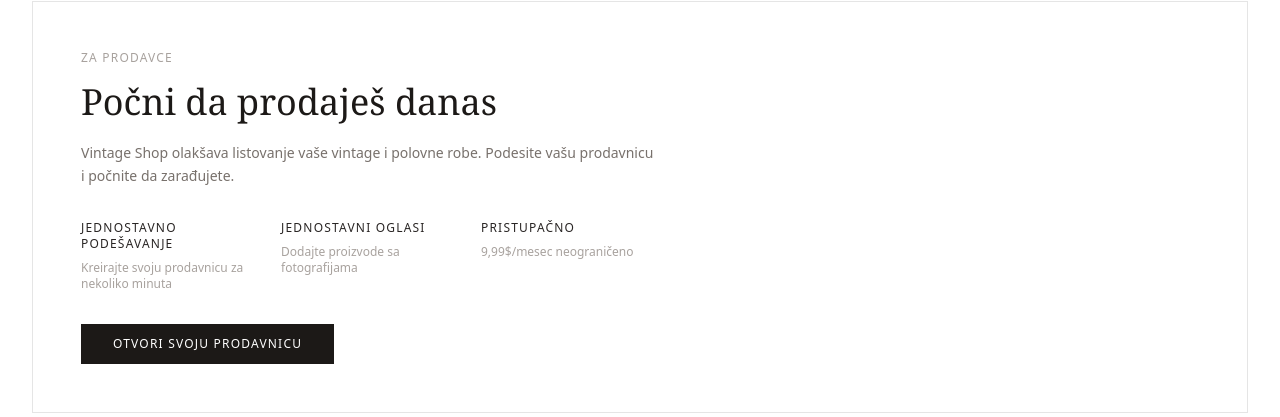
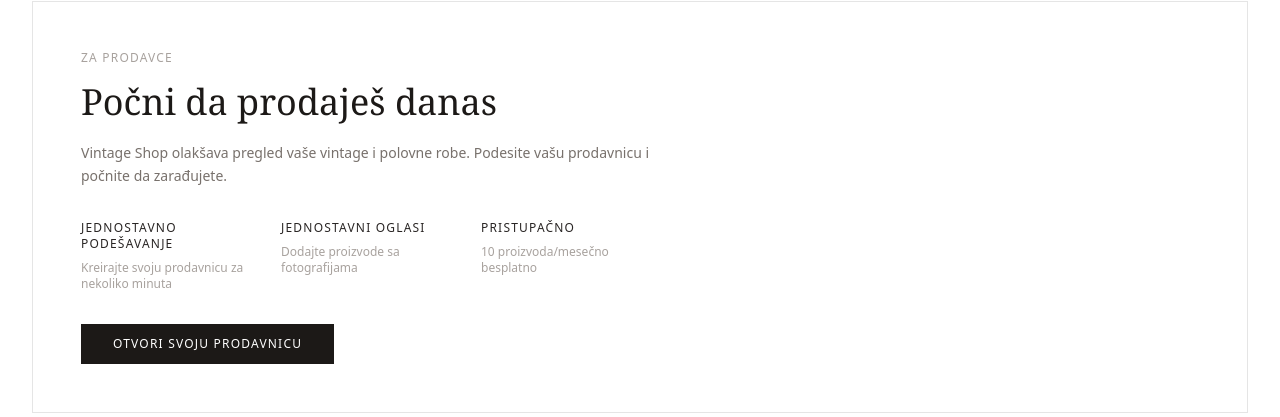
Before and after one commit to ivotripunovic/vintage_shop, a Django app: page / in a window 1280 px wide. Shown: the part 105-522 px from the top of the page. Run offline with Django 4.2, Linux system fonts and the light colour scheme; data that the repository does not hold is empty; some libraries are stand-ins or nearby versions.

Commit message:
Typo fix

```diff
--- a/templates/core/home.html
+++ b/templates/core/home.html
@@ -36,7 +36,7 @@
     <div class="max-w-xl">
         <p class="text-xs uppercase tracking-widest text-stone-400 mb-4">Za prodavce</p>
         <h2 class="font-serif text-4xl font-light mb-5">Počni da prodaješ danas</h2>
-        <p class="text-sm text-stone-500 leading-relaxed mb-8">{{ SITE_NAME }} olakšava listovanje vaše vintage i polovne robe. Podesite vašu prodavnicu i počnite da zarađujete.</p>
+        <p class="text-sm text-stone-500 leading-relaxed mb-8">{{ SITE_NAME }} olakšava pregled vaše vintage i polovne robe. Podesite vašu prodavnicu i počnite da zarađujete.</p>
         <div class="grid grid-cols-1 md:grid-cols-3 gap-6 mb-8">
             <div>
                 <p class="text-xs uppercase tracking-widest text-stone-800 mb-2">Jednostavno podešavanje</p>
@@ -48,7 +48,7 @@
             </div>
             <div>
                 <p class="text-xs uppercase tracking-widest text-stone-800 mb-2">Pristupačno</p>
-                <p class="text-xs text-stone-400">9,99$/mesec neograničeno</p>
+                <p class="text-xs text-stone-400">10 proizvoda/mesečno besplatno</p>
             </div>
         </div>
         <a href="{% url 'register' %}" class="inline-block bg-stone-900 text-white text-xs uppercase tracking-widest px-8 py-3 hover:bg-stone-700 transition-colors">Otvori svoju prodavnicu</a>
```
